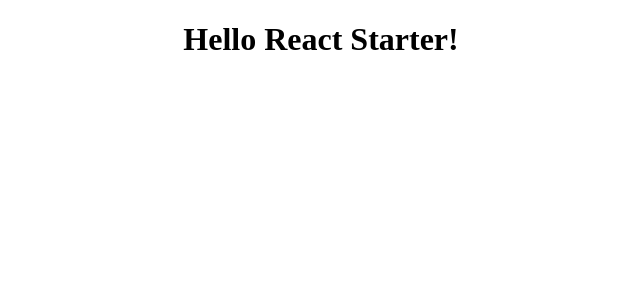
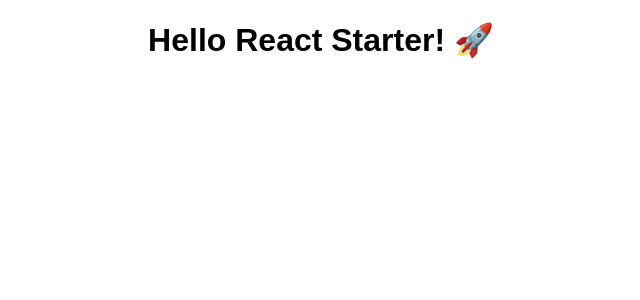
Before and after one commit to arpi17/react-starter, a React app: page / in a window 1280 px wide. Shown: the top 300 px of the page, without its empty margins (319-959 px from the left). Built offline with nearby package versions, Linux system fonts and the light colour scheme.

Commit message:
Add style-loader

```diff
--- a/package.json
+++ b/package.json
@@ -21,6 +21,8 @@
     "@babel/preset-env": "^7.5.5",
     "@babel/preset-react": "^7.0.0",
     "babel-loader": "^8.0.6",
+    "css-loader": "^3.1.0",
+    "style-loader": "^0.23.1",
     "webpack": "^4.36.1",
     "webpack-cli": "^3.3.6",
     "webpack-dev-server": "^3.7.2"
--- /dev/null
+++ b/src/App.css
@@ -0,0 +1,4 @@
+body {
+  margin: 1rem;
+  font-family: Arial, Helvetica, sans-serif;
+}
--- a/src/App.js
+++ b/src/App.js
@@ -1,7 +1,8 @@
 import React from 'react';
+import './App.css';
 
 const App = () => {
-  return <h1 style={{ textAlign: 'center' }}>Hello React Starter!</h1>;
+  return <h1 style={{ textAlign: 'center' }}>Hello React Starter! 🚀</h1>;
 };
 
 export default App;
--- a/webpack.config.js
+++ b/webpack.config.js
@@ -9,6 +9,10 @@
         test: /\.(js|jsx)$/,
         exclude: /node_modules/,
         use: ['babel-loader']
+      },
+      {
+        test: /\.css$/,
+        use: ['style-loader', 'css-loader']
       }
     ]
   },
@@ -21,7 +25,7 @@
     filename: 'bundle.js'
   },
   devServer: {
-    contentBase: path.resolve(__dirname, 'public'),
+    contentBase: path.join(__dirname, 'public'),
     port: 3000,
     publicPath: 'http://localhost:3000/build',
     hot: true,
```
Also changed, not shown: 1 other file (tests, documents, lock files or other folders).
